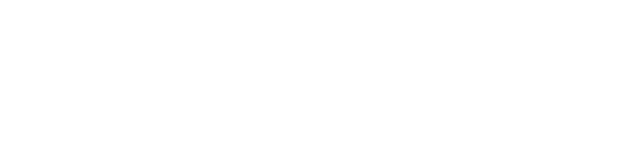
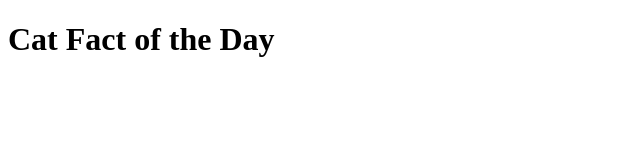
Before and after one commit to EmmaAnnie/cat.html, a plain HTML site: page index.html in a window 1280 px wide. Shown: the whole page, without its empty margins (0-640 px from the left). Drawn offline with Linux system fonts and the light colour scheme.

Commit message:
Update index.html

```diff
--- a/index.html
+++ b/index.html
@@ -6,6 +6,6 @@
     <title>Cat Fact of the Day</title>
 </head>
 <body>
-
+    <h1>Cat Fact of the Day</h1>
 </body>
 </html>
```
